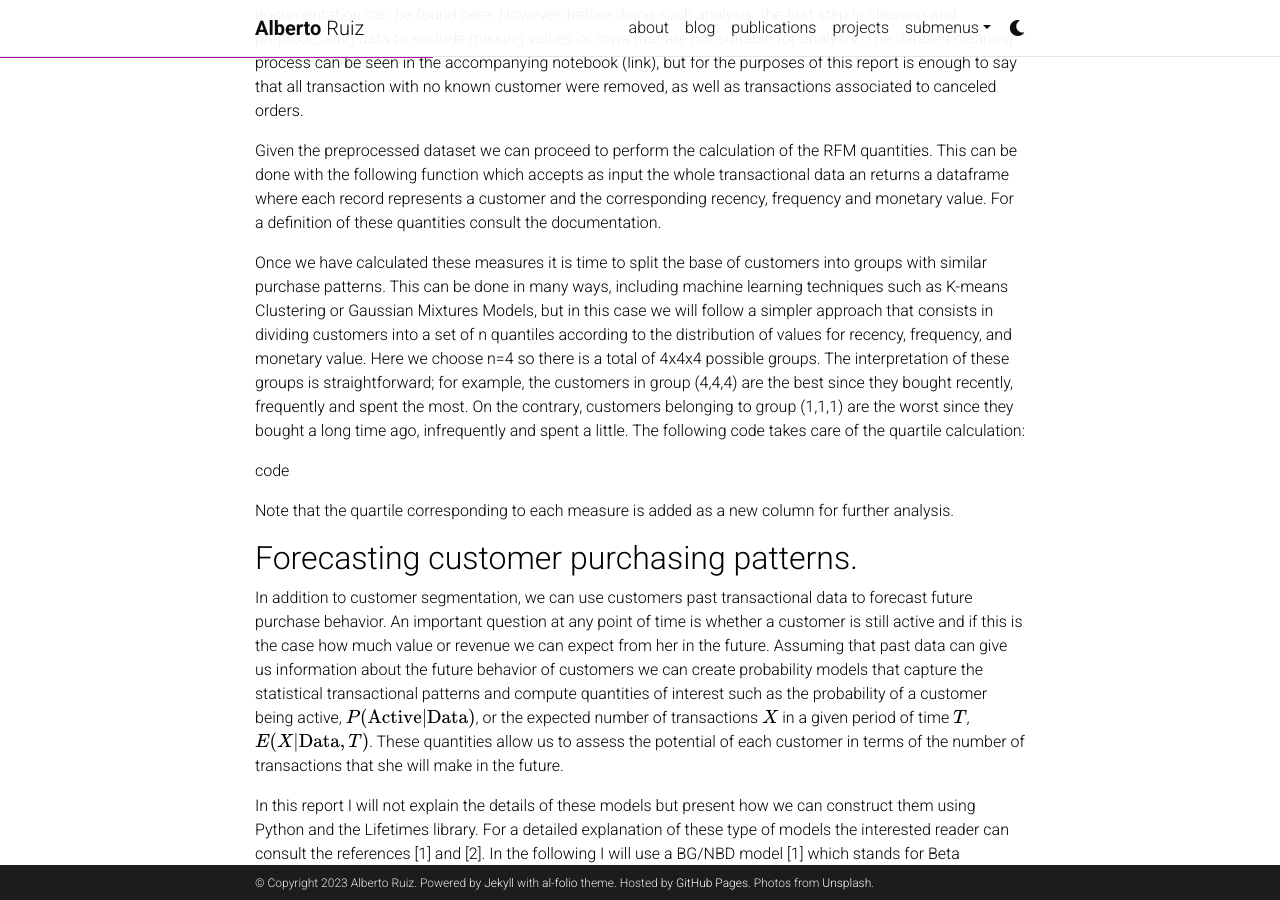
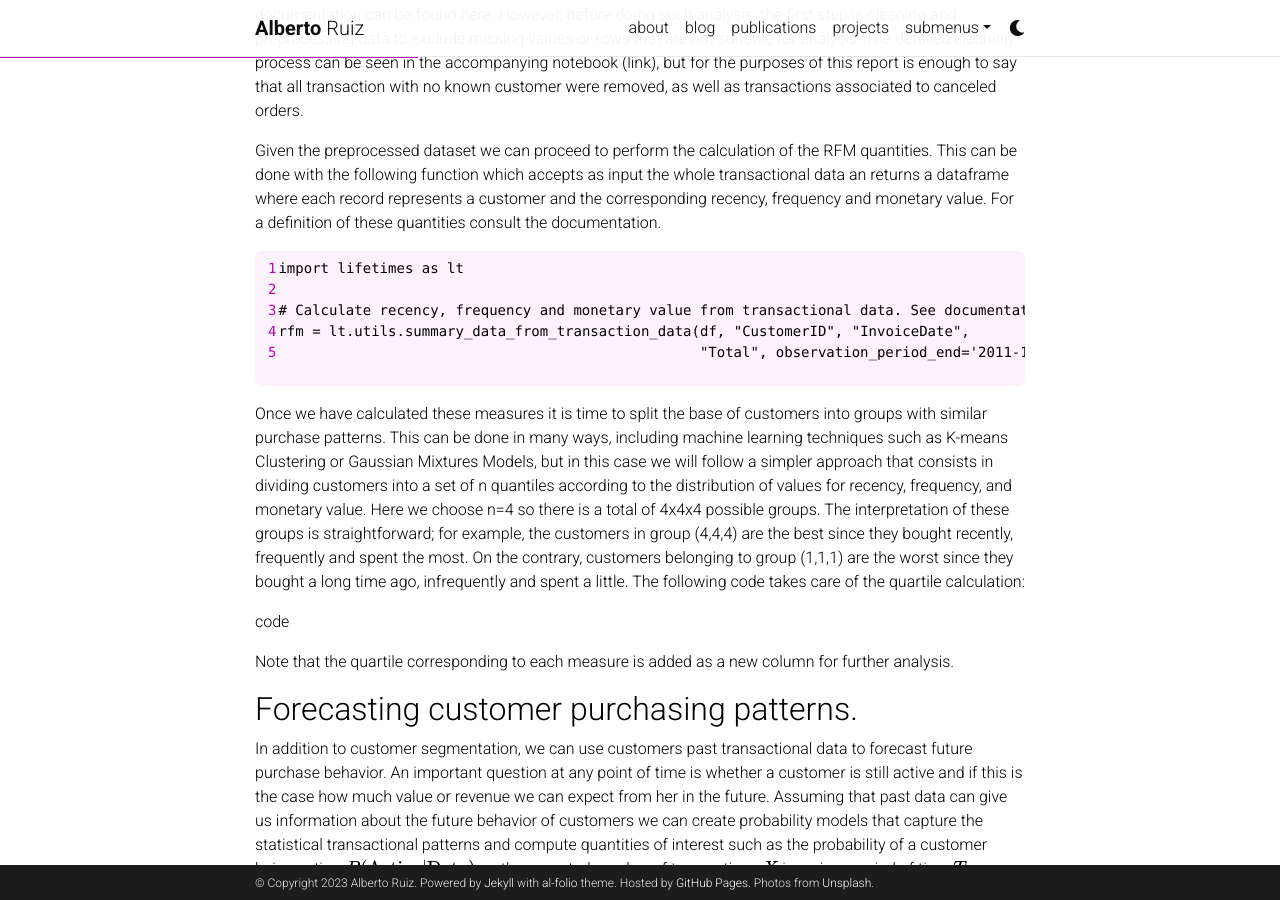
Before and after one commit to AlbertoR94/AlbertoR94, a Jekyll site: the page built from _projects/1_project.md, in a window 1280 px wide and 900 px high, scrolled down 1410 px. Built offline with Jekyll 4.4.1, drawn with Linux system fonts in a browser that asks for light colours; full-size pictures stand in for the smaller copies a plugin makes; comment, search, counter and statistics services are not loaded; a style sheet for code colours, icons or effects is not loaded.

Commit message:
Update 1_project.md
First code

```diff
--- a/_projects/1_project.md
+++ b/_projects/1_project.md
@@ -32,6 +32,15 @@ To  perform a RFM analysis, we use transactional data to compute the recency (da
 This calculation could be performed directly using Pandas but in this case I’m going to be using a Python library that is specifically designed for analyzing transactional data. This library is called Lifetimes and the documentation can be found here. However, before doing such analysis, the first step is cleaning and preprocessing data to exclude missing values or rows that are not suitable for analysis. The detailed cleaning process can be seen in the accompanying notebook (link), but for the purposes of this report is enough to say that all transaction with no known customer were removed, as well as transactions associated to canceled orders.
 
 Given the preprocessed dataset we can proceed to perform the calculation of the RFM quantities. This can be done with the following function which accepts as input the whole transactional data an returns a dataframe where each record represents a customer and the corresponding recency, frequency and monetary value. For a definition of these quantities consult the documentation.
+
+{% highlight python linenos %}
+
+import lifetimes as lt
+
+# Calculate recency, frequency and monetary value from transactional data. See documentation for precise definitions of these quantities
+rfm = lt.utils.summary_data_from_transaction_data(df, "CustomerID", "InvoiceDate",
+                                                  "Total", observation_period_end='2011-12-31')
+{% endhighlight %}
 
 Once we have calculated these measures it is time to split the base of customers into groups with similar purchase patterns. This can be done in many ways, including machine learning techniques such as K-means Clustering or Gaussian Mixtures Models, but in this case we will follow a simpler approach that consists in dividing customers into a set of n quantiles according to the distribution of values for recency, frequency, and monetary value. Here we choose n=4 so there is a total of 4x4x4 possible groups. The interpretation of these groups is straightforward; for example, the customers in group (4,4,4) are the best since they bought recently, frequently and spent the most. On the contrary, customers belonging to group (1,1,1) are the worst since they bought a long time ago, infrequently and spent a little. The following code takes care of the quartile calculation:
 
```
